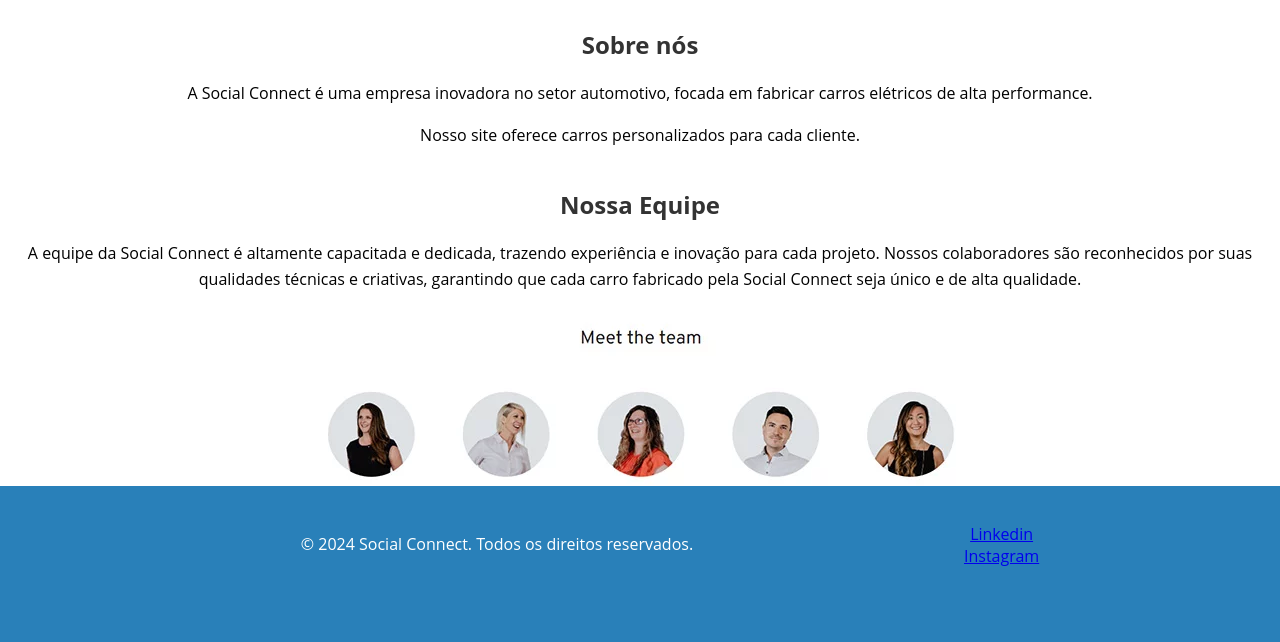
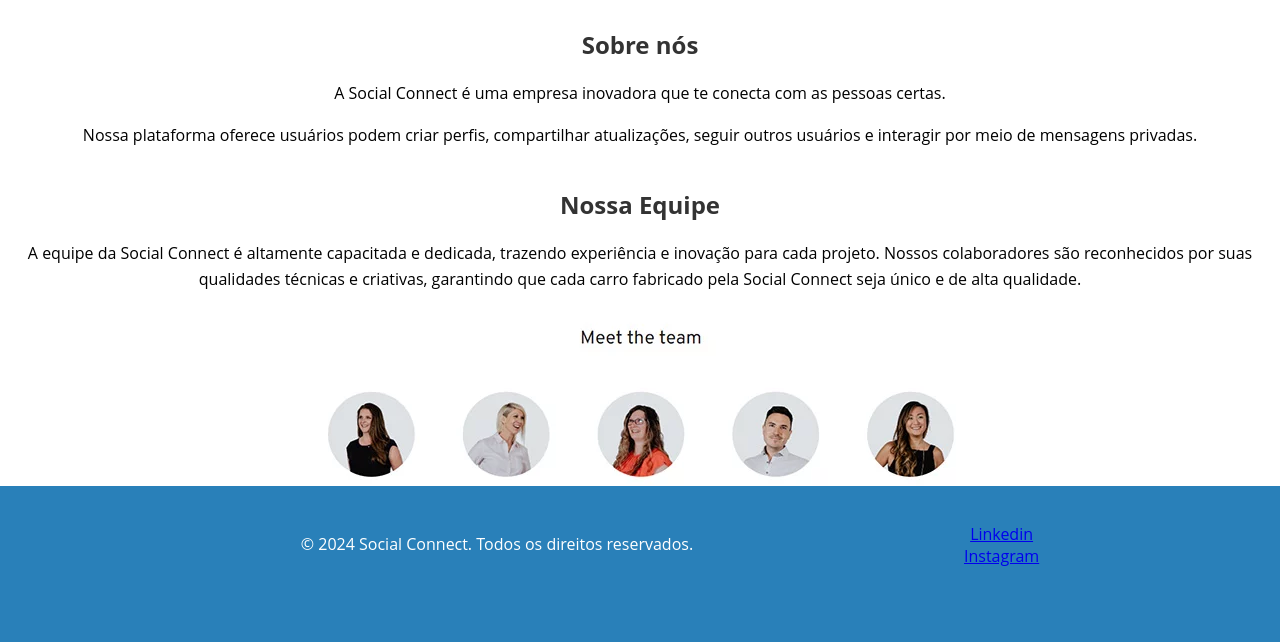
Before and after one commit to davidcordeiro15/webdevcp1, a plain HTML site: page imagens/index.html in a window 1280 px wide. Shown: the part 156-798 px from the top of the page. Drawn offline with Linux system fonts and the light colour scheme.

Commit message:
Update index.html

```diff
--- a/imagens/index.html
+++ b/imagens/index.html
@@ -94,8 +94,8 @@
     <main>
         <section>
             <h2>Sobre nós</h2>
-            <p>A Social Connect é uma empresa inovadora no setor automotivo, focada em fabricar carros elétricos de alta performance.</p>
-            <p>Nosso site oferece carros personalizados para cada cliente.</p>
+            <p>A Social Connect é uma empresa inovadora que te conecta com as pessoas certas.</p>
+            <p>Nossa plataforma oferece usuários podem criar perfis, compartilhar atualizações, seguir outros usuários e interagir por meio de mensagens privadas.</p>
         </section>
         <section>
             <h2>Nossa Equipe</h2>
```
